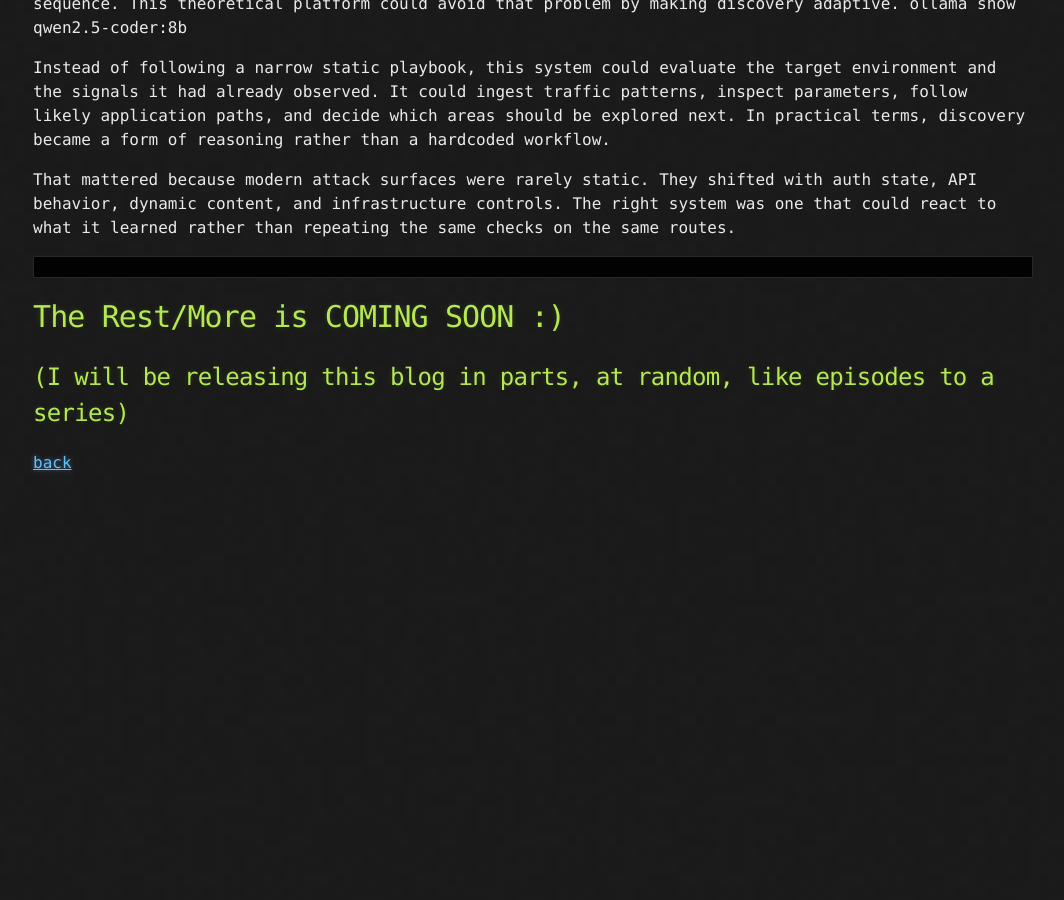
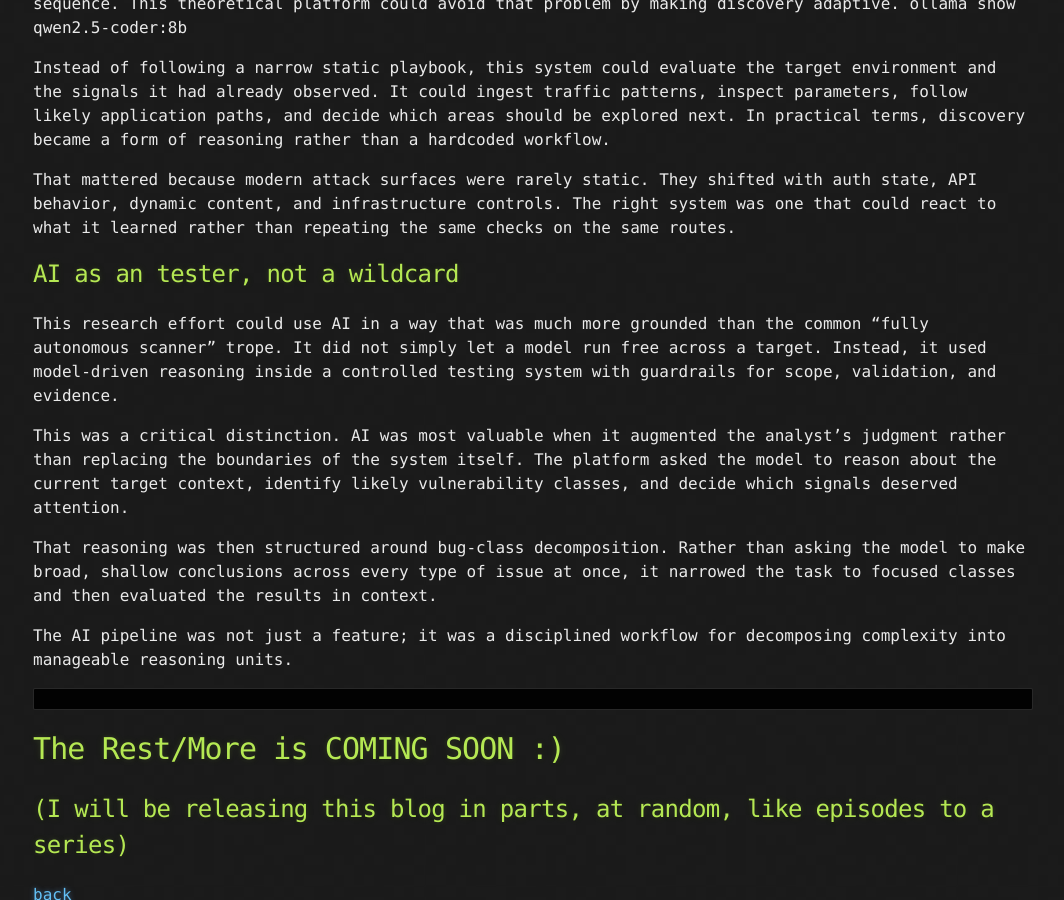
Before and after one commit to ceramicskate0/ceramicskate0.github.io, a Jekyll site: the page built from AI_VM_APPSEC_RESEARCH.md, in a window 1280 px wide and 900 px high, scrolled down 2838 px. Shown: the whole window, without its empty margins (107-1171 px from the left). Built offline with Jekyll 4.4.1, drawn with Linux system fonts in a browser that asks for light colours; our own code applies the rules of GitHub Pages for plain Markdown files; before the commit the page ends 3333 px from its top, so only the background shows below that.

Commit message:
Expand AI role in application security testing
Added section on AI's role as a tester in application security research, emphasizing model-driven reasoning and structured workflows.

````diff
--- a/AI_VM_APPSEC_RESEARCH.md
+++ b/AI_VM_APPSEC_RESEARCH.md
@@ -57,6 +57,16 @@ Instead of following a narrow static playbook, this system could evaluate the ta
 
 That mattered because modern attack surfaces were rarely static. They shifted with auth state, API behavior, dynamic content, and infrastructure controls. The right system was one that could react to what it learned rather than repeating the same checks on the same routes.
 
+## AI as an tester, not a wildcard
+
+This research effort could use AI in a way that was much more grounded than the common “fully autonomous scanner” trope. It did not simply let a model run free across a target. Instead, it used model-driven reasoning inside a controlled testing system with guardrails for scope, validation, and evidence.
+
+This was a critical distinction. AI was most valuable when it augmented the analyst’s judgment rather than replacing the boundaries of the system itself. The platform asked the model to reason about the current target context, identify likely vulnerability classes, and decide which signals deserved attention.
+
+That reasoning was then structured around bug-class decomposition. Rather than asking the model to make broad, shallow conclusions across every type of issue at once, it narrowed the task to focused classes and then evaluated the results in context.
+
+The AI pipeline was not just a feature; it was a disciplined workflow for decomposing complexity into manageable reasoning units.
+
 ```
 ```
 # The Rest/More is COMING SOON :)
````
